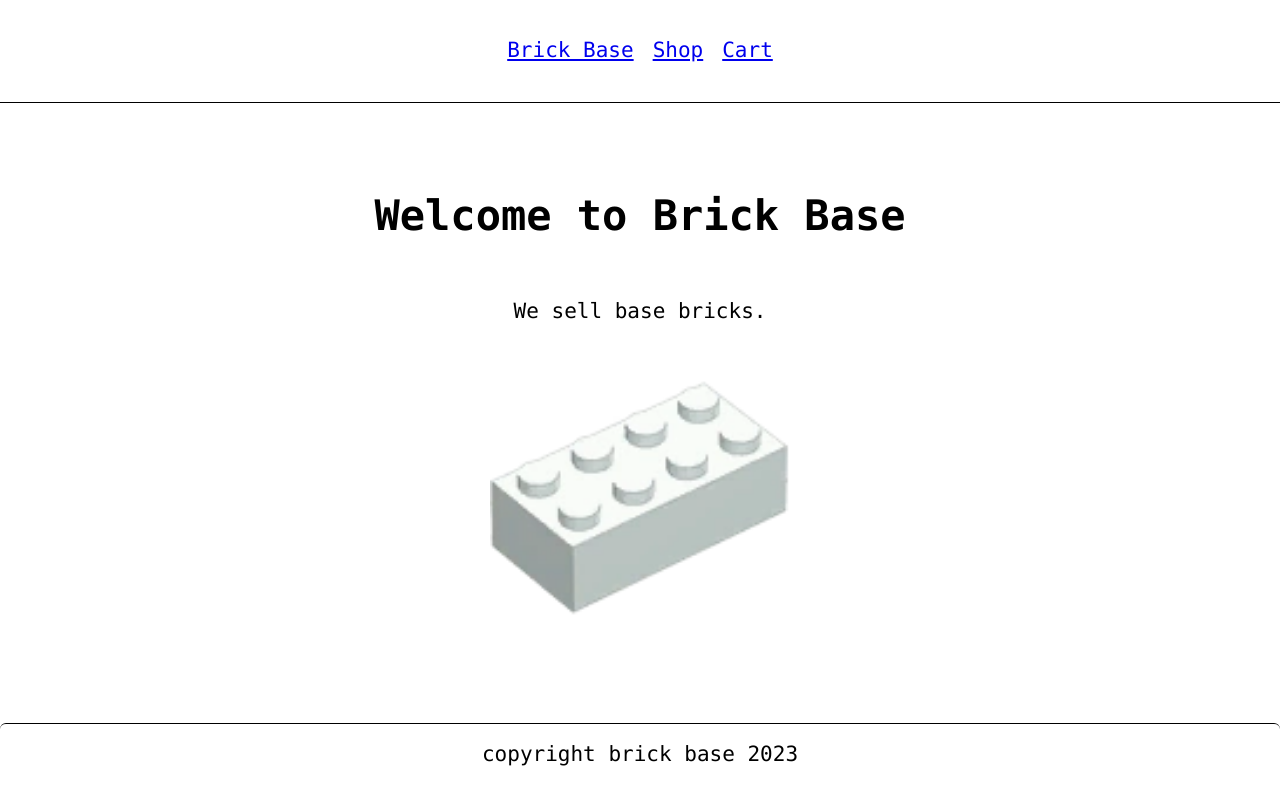
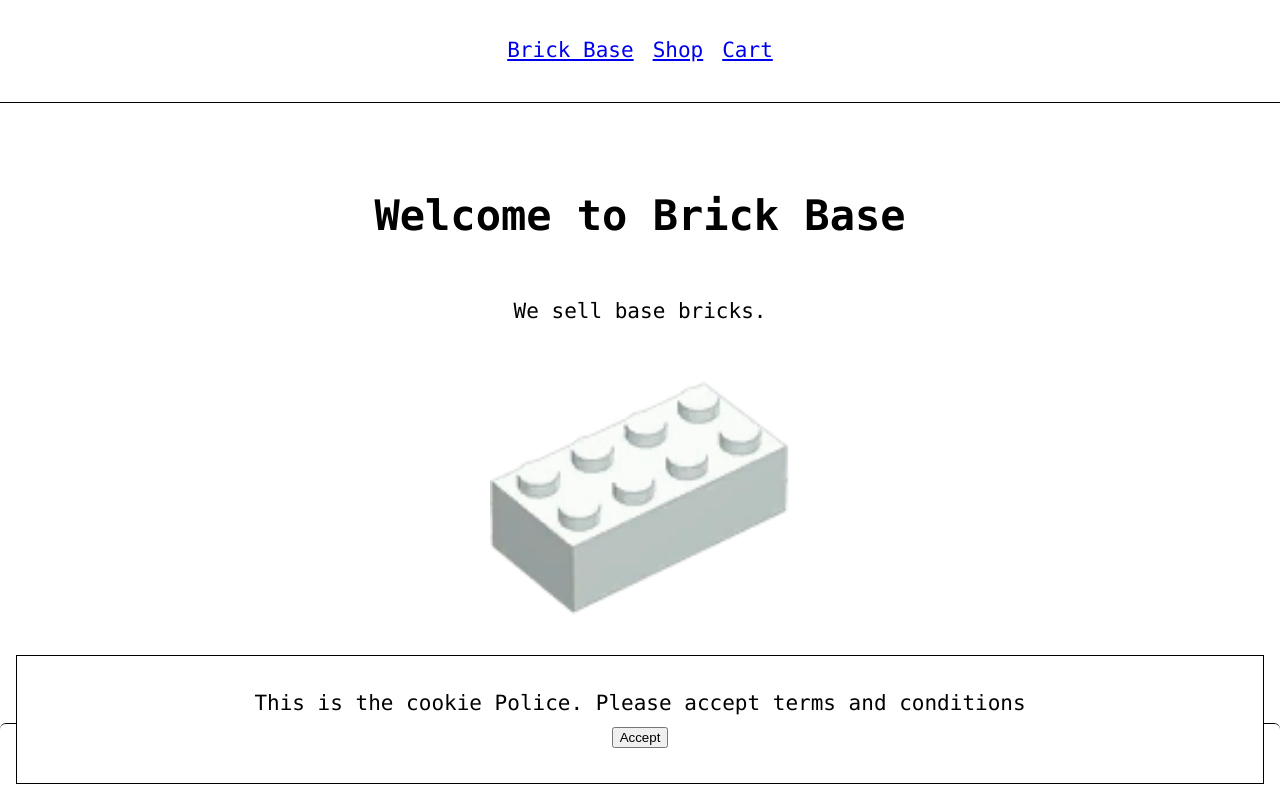
Before and after one commit to KatharinaSimma/nextjs-ecommerce-store, a Next.js app: page / in a window 1280 px wide. Built offline with nearby package versions, Linux system fonts and the light colour scheme.

Commit message:
Add cookie banner and local storage

```diff
--- /dev/null
+++ b/app/cookiebanner/Cookiebanner.js
@@ -0,0 +1,33 @@
+'use client';
+
+import { useEffect, useState } from 'react';
+import { getLocalStorage, setLocalStorage } from '../../utils/localStorage';
+import styles from './Cookiebanner.module.scss';
+
+export default function CookieBanner() {
+  const [areCookiesTermsAccepted, setAreCookiesTermsAccepted] = useState(false);
+
+  useEffect(() => {
+    const localStorageValue = getLocalStorage('areCookiesTermsAccepted');
+    const initialState =
+      localStorageValue === undefined ? false : localStorageValue;
+
+    setAreCookiesTermsAccepted(initialState);
+  }, []);
+
+  return (
+    !areCookiesTermsAccepted && (
+      <div className={styles.cookiebannerContainer}>
+        <div>This is the cookie Police. Please accept terms and conditions</div>
+        <button
+          onClick={() => {
+            setAreCookiesTermsAccepted(true);
+            setLocalStorage('areCookiesTermsAccepted', true);
+          }}
+        >
+          Accept
+        </button>
+      </div>
+    )
+  );
+}
--- /dev/null
+++ b/app/cookiebanner/Cookiebanner.module.scss
@@ -0,0 +1,12 @@
+.cookiebannerContainer {
+  border: 1px solid black;
+  position: absolute;
+  bottom: 0;
+  width: calc(100% - 2rem);
+  margin: 1rem;
+  z-index: 1;
+  background-color: white;
+  min-height: 7rem;
+  padding: 2rem;
+  text-align: center;
+}
--- a/app/layout.js
+++ b/app/layout.js
@@ -1,5 +1,6 @@
 import './global.scss';
 import Link from 'next/link';
+import CookieBanner from './cookiebanner/Cookiebanner';
 import styles from './layout.module.scss';
 
 export default function RootLayout({ children }) {
@@ -7,6 +8,7 @@ export default function RootLayout({ children }) {
     <html lang="en">
       <head />
       <body>
+        <CookieBanner />
         <header className={styles.header}>
           <nav>
             <div>
--- /dev/null
+++ b/utils/localStorage.js
@@ -0,0 +1,13 @@
+export function getLocalStorage(key) {
+  try {
+    return JSON.parse(window.localStorage.getItem(key));
+  } catch (error) {
+    return console.log(error);
+  }
+}
+
+export function setLocalStorage(key, value) {
+  if (typeof window !== 'undefined') {
+    window.localStorage.setItem(key, JSON.stringify(value));
+  }
+}
```
